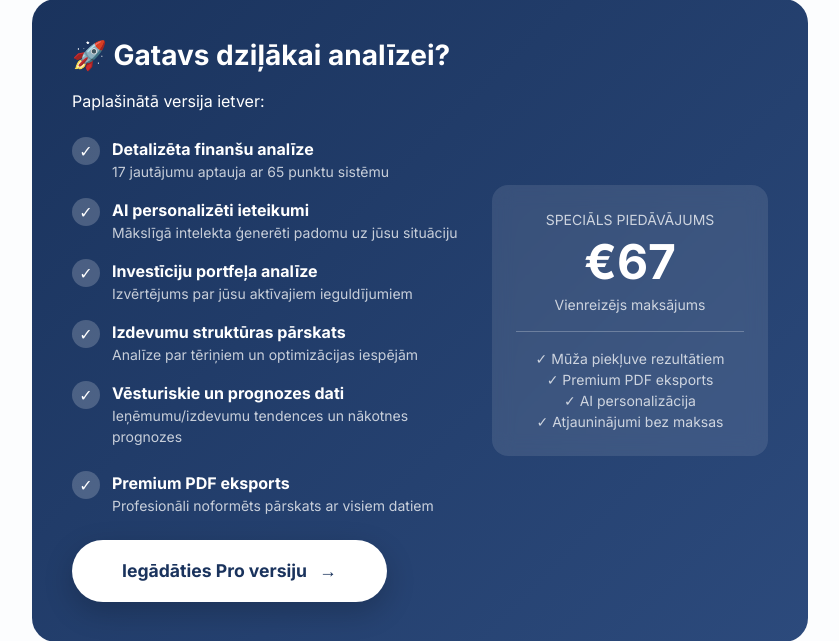
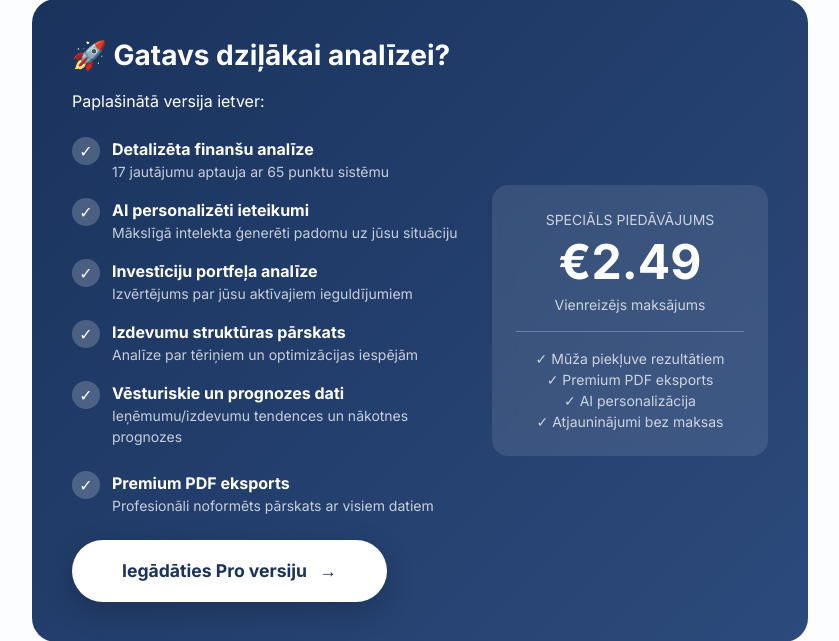
Before and after one commit to San4ous2/SBSite, a Django app: template SBS/templates/result_basic_updated.html in a window 1280 px wide. Shown: the part 666-1307 px from the top of the page, without its empty margins (220-1059 px from the left). Run offline with Django 5.2, Linux system fonts and the light colour scheme; the template is opened without the code that fills it, so the values that code supplies are empty; some libraries are stand-ins or nearby versions.

Commit message:
Update Pro version price from €67 to €2.49

```diff
--- a/SBS/templates/result_basic_updated.html
+++ b/SBS/templates/result_basic_updated.html
@@ -191,7 +191,7 @@
             <div class="col-lg-5 text-center mt-4 mt-lg-0">
                 <div class="p-4 rounded-4" style="background: rgba(255,255,255,0.1); backdrop-filter: blur(10px);">
                     <div class="small opacity-75 mb-2">SPECIĀLS PIEDĀVĀJUMS</div>
-                    <div class="price-tag">€67</div>
+                    <div class="price-tag">€2.49</div>
                     <div class="small opacity-75 mt-2">Vienreizējs maksājums</div>
                     <div class="mt-3 pt-3 border-top border-white border-opacity-25">
                         <div class="small">
```
